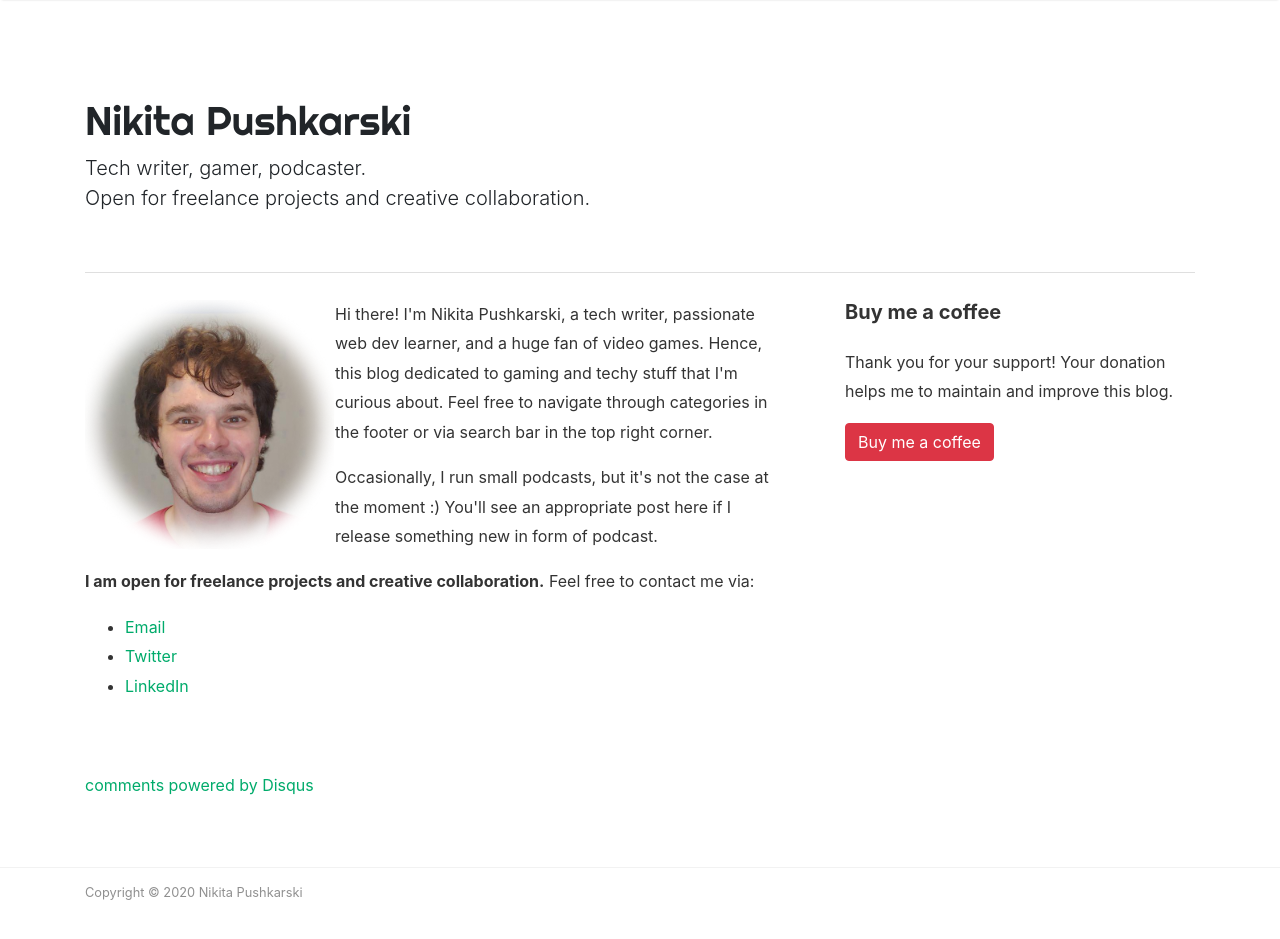
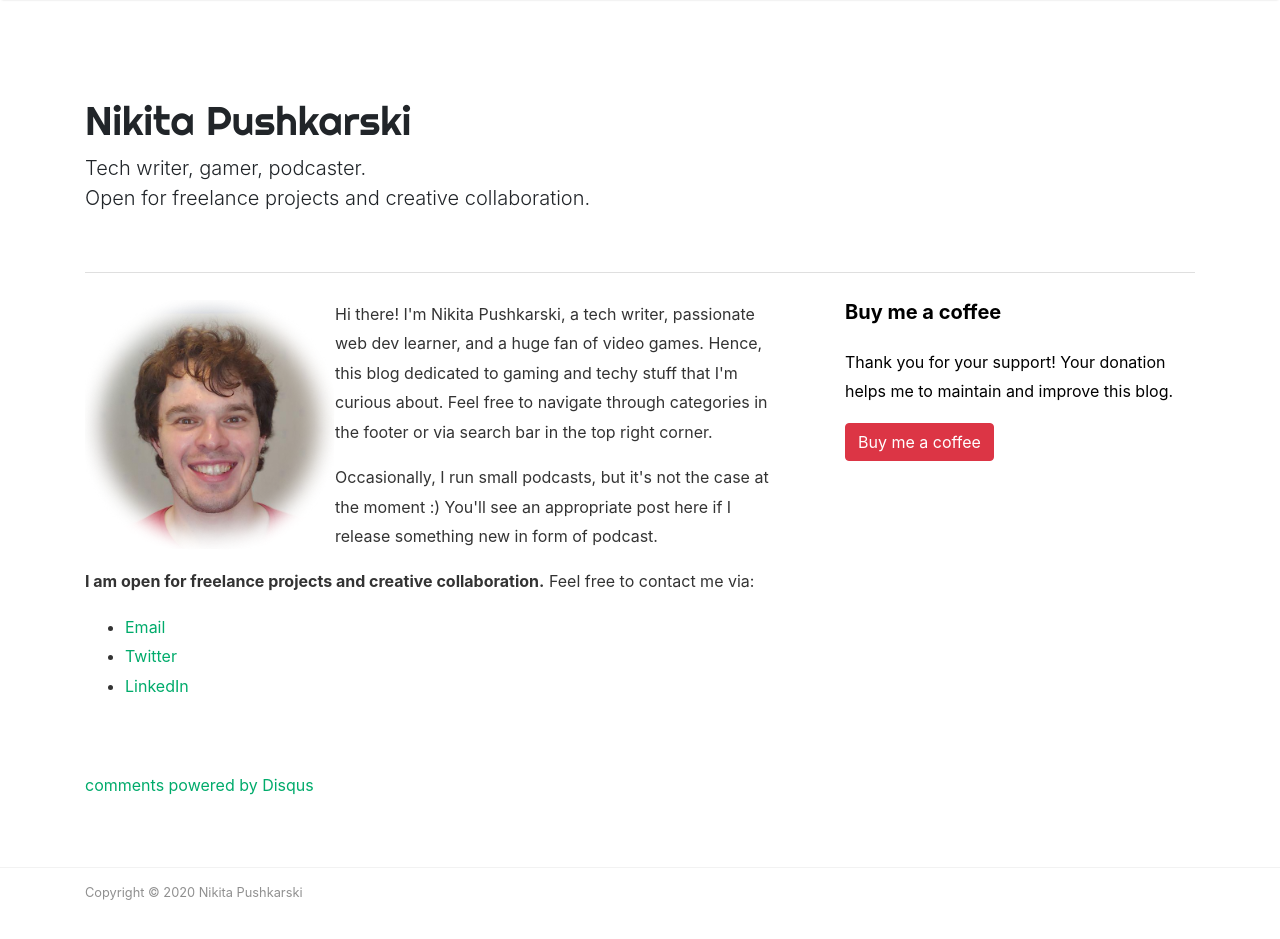
Before and after one commit to nikpushkarski/pushkar.ski, a Jekyll site: the page built from _pages/about.md, in a window 1280 px wide and 976 px high. Shown: the top 939 px of the window. Built offline with Jekyll 4.4.1, drawn with Linux system fonts in a browser that asks for light colours; nearby versions of some CDN libraries; comment, search, counter and statistics services are not loaded.

Commit message:
grand finale: layout, buymeacoffee, ney image for hell world

```diff
--- a/_layouts/default.html
+++ b/_layouts/default.html
@@ -34,7 +34,7 @@
 {% endif %}
 
 {% capture layout %}{% if page.layout %}layout-{{ page.layout }}{% endif %}{% endcapture %}
-<body class="{{layout}}" style="max-width: 1440px; margin: 0 auto;">
+<body class="{{layout}}">
 	<!-- defer loading of font and font awesome -->
 	<noscript id="deferred-styles">
 		<link href="https://fonts.googleapis.com/css?family=Righteous%7CMerriweather:300,300i,400,400i,700,700i" rel="stylesheet">
@@ -44,7 +44,7 @@
 
 <!-- Begin Menu Navigation
 ================================================== -->
-<nav class="navbar navbar-expand-lg navbar-light bg-white fixed-top mediumnavigation nav-down" style="max-width: 1440px; margin: 0 auto;">
+<nav class="navbar navbar-expand-lg navbar-light bg-white fixed-top mediumnavigation nav-down">
 
     <div class="container pr-0">
 
--- a/_pages/about.md
+++ b/_pages/about.md
@@ -47,11 +47,12 @@
 <div class="col-md-4">
 
 <div class="sticky-top sticky-top-80">
-<h5>Buy me a coffee</h5>
 
-<p>Thank you for your support! Your donation helps me to maintain and improve this blog.</p>
+<a target="_blank" href="https://www.buymeacoffee.com/pushkarski" style="text-decoration: none; color: #000000;" ><h5>Buy me a    coffee</h5></a>
 
-<a target="_blank" href="https://www.wowthemes.net/donate/" class="btn btn-danger">Buy me a coffee</a>
+<a target="_blank" href="https://www.buymeacoffee.com/pushkarski" style="text-decoration: none; color: #000000;"><p>Thank you for    your support! Your donation helps me to maintain and improve this blog.</p></a>
+
+<a target="_blank" href="https://www.buymeacoffee.com/pushkarski" class="btn btn-danger">Buy me a coffee</a>
 
 </div>
 </div>
```
Also changed, not shown: _layouts/post.html (+19 -0 lines), assets/images/hello_world.jpg.
